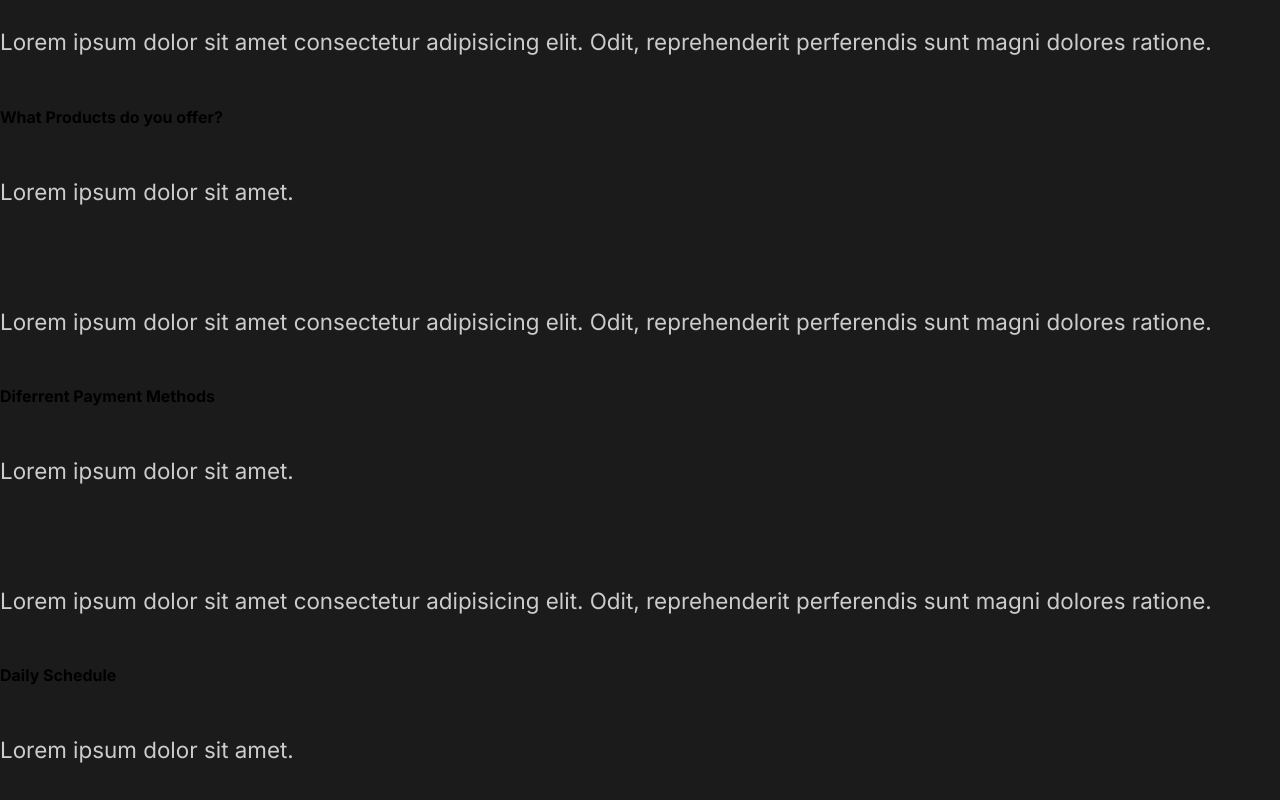
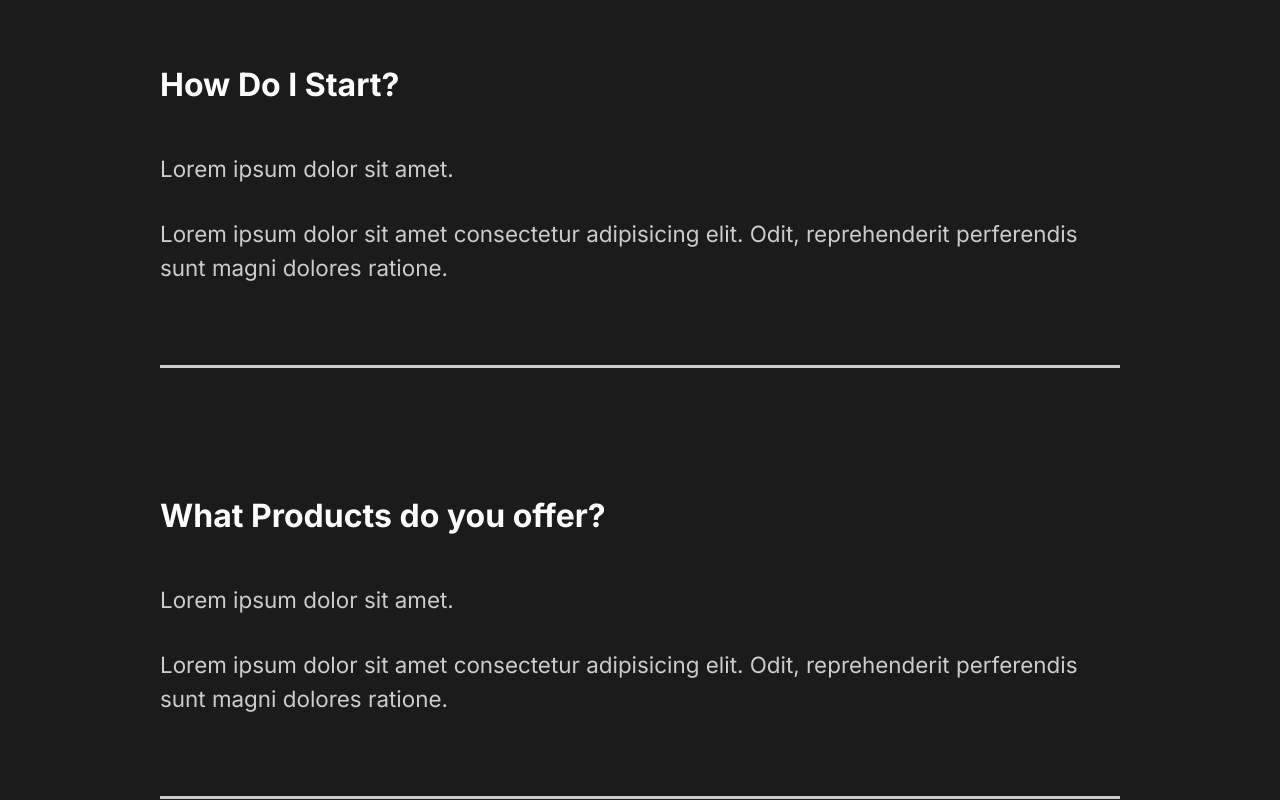
Before and after one commit to nggar/capture-portfolio, a React (Create React App) app: page / in a window 1280 px wide. Shown: the part 2320-3120 px from the top of the page. Built offline with nearby package versions, Linux system fonts and the light colour scheme.

Commit message:
style faq section

```diff
--- a/src/components/GlobalStyle.js
+++ b/src/components/GlobalStyle.js
@@ -35,6 +35,7 @@
 }
 h4 {
     font-weight: bold;
+    font-size: 2rem;
 }
 p {
     padding: 3rem 0rem;
--- a/src/components/HomePage/FaqSection.js
+++ b/src/components/HomePage/FaqSection.js
@@ -1,6 +1,9 @@
+import styled from 'styled-components';
+import { SectionLayout } from './Styles';
+
 const FaqSection = () => {
     return (
-        <div className="faq">
+        <FAQ>
             <h2>Any Questions? <span>FAQ</span></h2>
             <div className="question">
                 <h4>How Do I Start?</h4>
@@ -8,6 +11,7 @@
                     <p>Lorem ipsum dolor sit amet.</p>
                     <p>Lorem ipsum dolor sit amet consectetur adipisicing elit. Odit, reprehenderit perferendis sunt magni dolores ratione.</p>
                 </div>
+                <div className="faq-line"></div>
             </div>
             <div className="question">
                 <h4>What Products do you offer?</h4>
@@ -15,6 +19,7 @@
                     <p>Lorem ipsum dolor sit amet.</p>
                     <p>Lorem ipsum dolor sit amet consectetur adipisicing elit. Odit, reprehenderit perferendis sunt magni dolores ratione.</p>
                 </div>
+                <div className="faq-line"></div>
             </div>
             <div className="question">
                 <h4>Diferrent Payment Methods</h4>
@@ -22,6 +27,7 @@
                     <p>Lorem ipsum dolor sit amet.</p>
                     <p>Lorem ipsum dolor sit amet consectetur adipisicing elit. Odit, reprehenderit perferendis sunt magni dolores ratione.</p>
                 </div>
+                <div className="faq-line"></div>
             </div>
             <div className="question">
                 <h4>Daily Schedule</h4>
@@ -29,9 +35,38 @@
                     <p>Lorem ipsum dolor sit amet.</p>
                     <p>Lorem ipsum dolor sit amet consectetur adipisicing elit. Odit, reprehenderit perferendis sunt magni dolores ratione.</p>
                 </div>
+                <div className="faq-line"></div>
             </div>
-        </div>
+        </FAQ>
     );
 }
 
+//Styled Components
+const FAQ = styled( SectionLayout )`
+    display: block;
+    span {
+        display: block;
+    }
+    h2 {
+        padding-bottom: 2rem;
+        font-weight: lighter;
+    }
+    .faq-line {
+        background-color: #ccc;
+        height: .2rem;
+        margin: 2rem 0;
+        width: 100%;
+    }
+    .question {
+        padding: 3rem 0;
+        cursor: pointer;
+    }
+    .answer {
+        padding: 2rem 0;
+        p {
+            padding: 1rem 0;
+        }
+    }
+`
+
 export default FaqSection;
```
